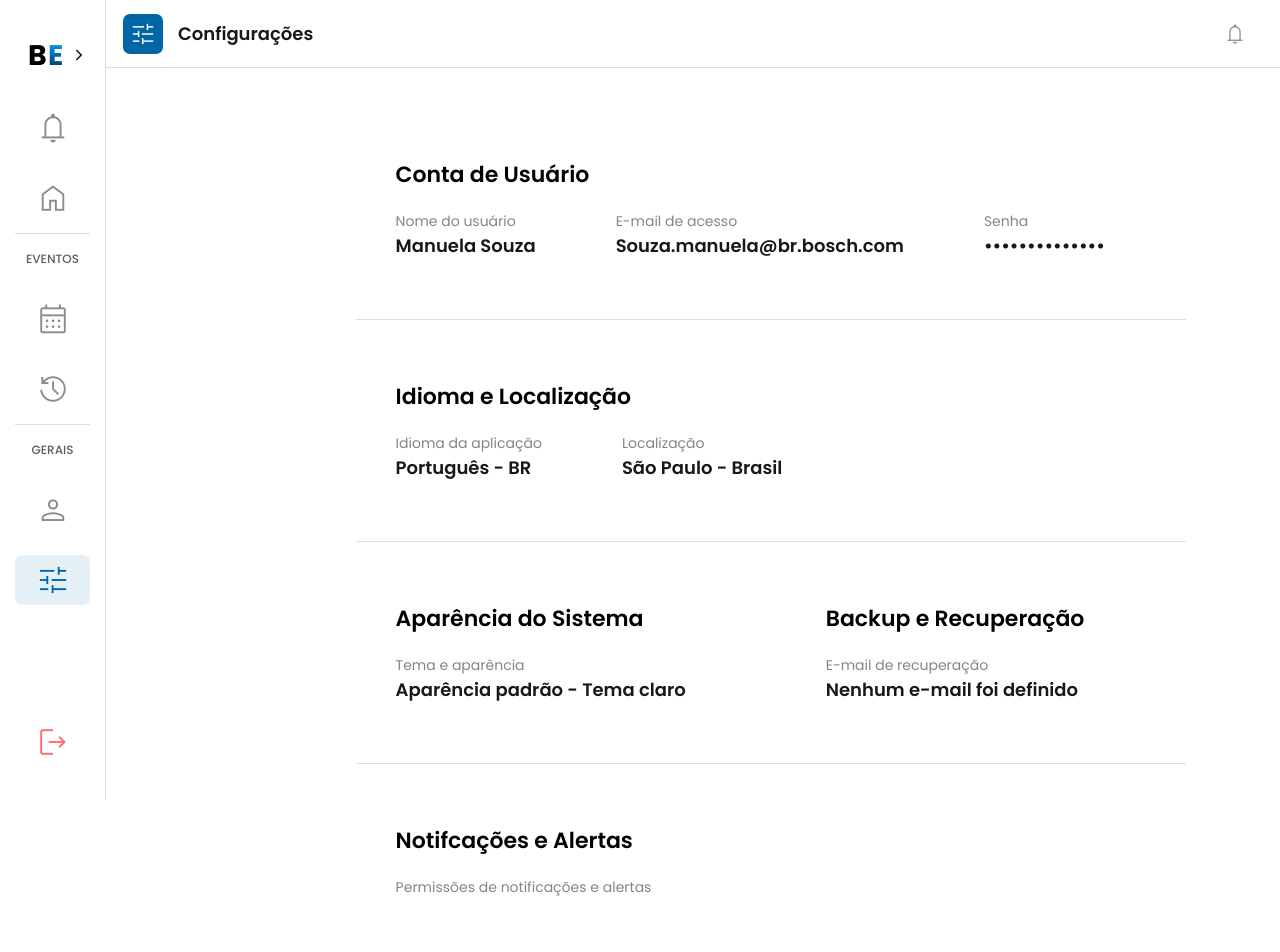
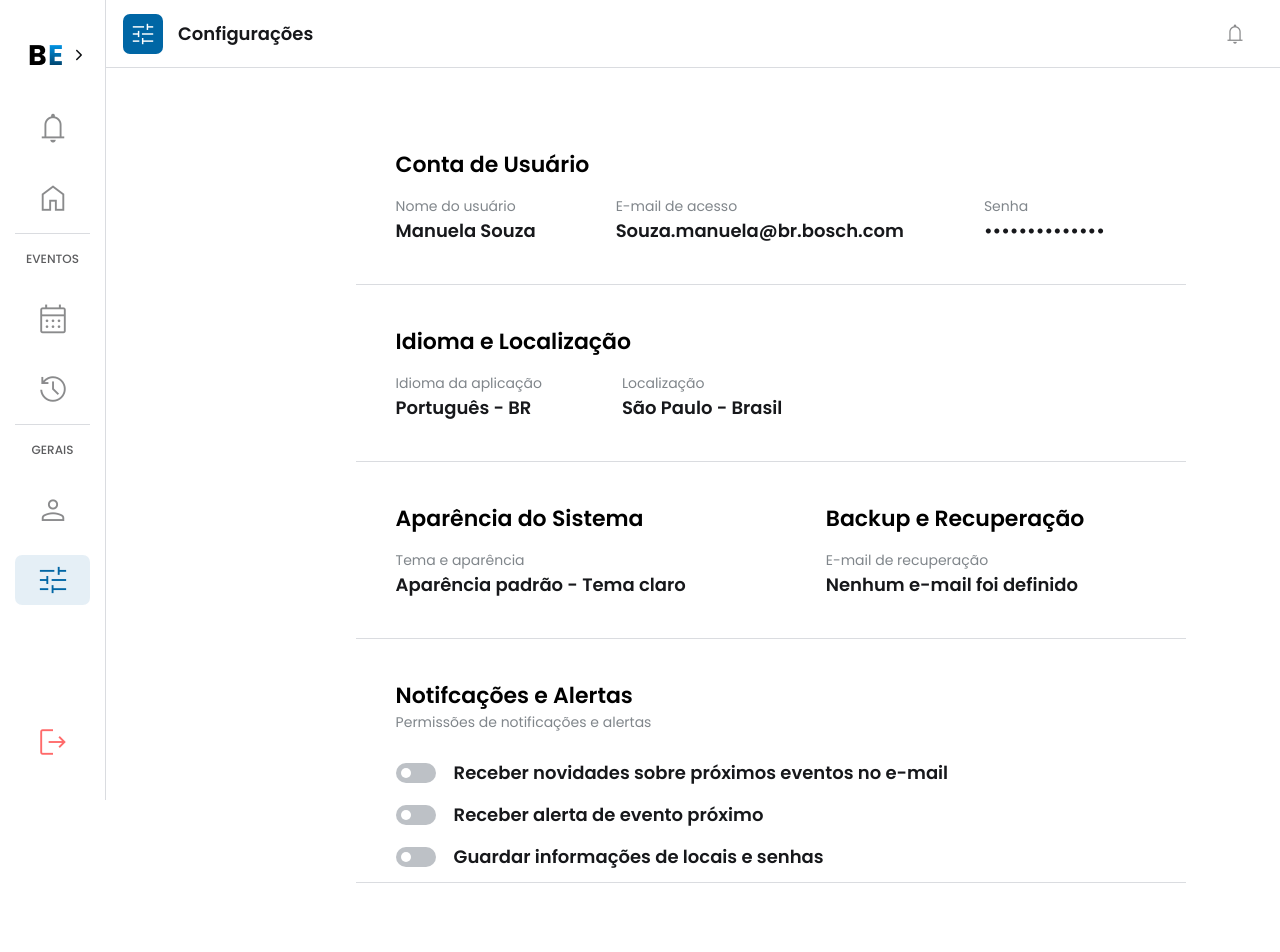
Before and after one commit to EsyProject/EsyFrontend, a React (Vite) app: page /settings in a window 1280 px wide. Shown: the top 952 px of the page. After the commit the page ends 883 px from the top, so only its background shows below. Built offline with nearby package versions, Linux system fonts and the light colour scheme.

Commit message:
feat: update in a page Settings

```diff
--- a/src/pages/Settings/Settings.css
+++ b/src/pages/Settings/Settings.css
@@ -8,7 +8,7 @@
 
 .section-container {
   flex: 1;
-  padding: 10px;
+  padding: 0 10px;
   width: 850px;
   margin: 0 27%;
   transition: margin-left 0.3s;
@@ -34,7 +34,23 @@
   display: flex;
   gap: 80px;
   align-items: center;
-  margin: 20px 0 60px 0;
+  margin: 15px 0 40px 0;
+  padding-left: 40px;
+}
+
+.user-account-permissions {
+  display: flex;
+  gap: 18px;
+  align-items: center;
+  margin: 15px 0 12px 0;
+  padding-left: 40px;
+}
+
+.user-account-notifications {
+  display: flex;
+  gap: 80px;
+  align-items: center;
+  margin: 0px 0 26px 0;
   padding-left: 40px;
 }
 
@@ -43,6 +59,7 @@
   color: #80868b;
 }
 
+.user-account-permissions h4,
 .user-account-data h4,
 .user-info h4 {
   font-size: 18px;
--- a/src/pages/Settings/Settings.jsx
+++ b/src/pages/Settings/Settings.jsx
@@ -96,11 +96,11 @@ const Settings = () => {
           <h2>Notifcações e Alertas</h2>
         </div>
 
-        <div className="user-account-data">
+        <div className="user-account-notifications">
           <UserInfo label="Permissões de notificações e alertas" />
         </div>
 
-        <div className="user-account-data permissions">
+        <div className="user-account-permissions">
           <button
             className={`toggle-btn ${toggled ? "toggled" : ""}`}
             onClick={() => setToggled(!toggled)}
@@ -109,6 +109,28 @@ const Settings = () => {
           </button>
 
           <h4>Receber novidades sobre próximos eventos no e-mail</h4>
+        </div>
+
+        <div className="user-account-permissions">
+          <button
+            className={`toggle-btn ${toggled ? "toggled" : ""}`}
+            onClick={() => setToggled(!toggled)}
+          >
+            <div className="thumb"></div>
+          </button>
+
+          <h4>Receber alerta de evento próximo</h4>
+        </div>
+
+        <div className="user-account-permissions">
+          <button
+            className={`toggle-btn ${toggled ? "toggled" : ""}`}
+            onClick={() => setToggled(!toggled)}
+          >
+            <div className="thumb"></div>
+          </button>
+
+          <h4>Guardar informações de locais e senhas</h4>
         </div>
 
         <div className="border-bottom"></div>
```
